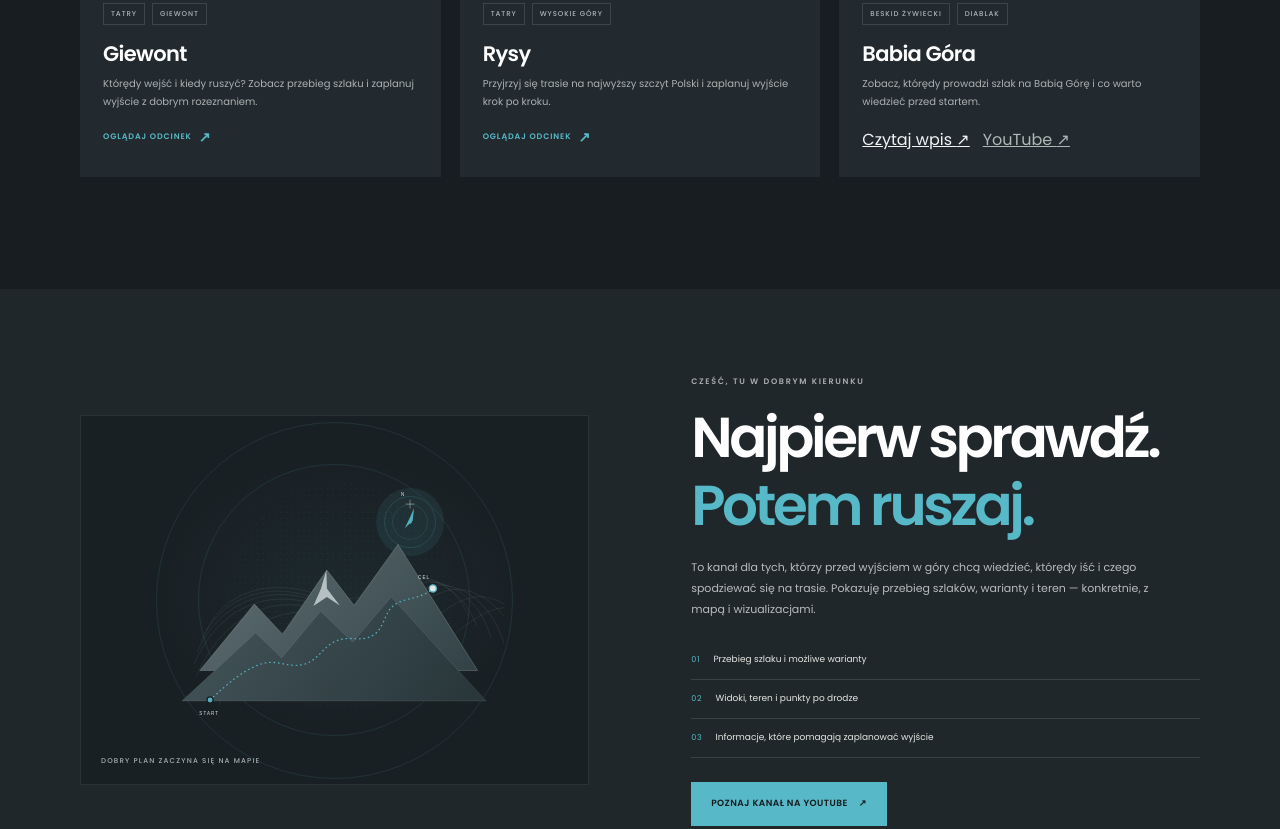
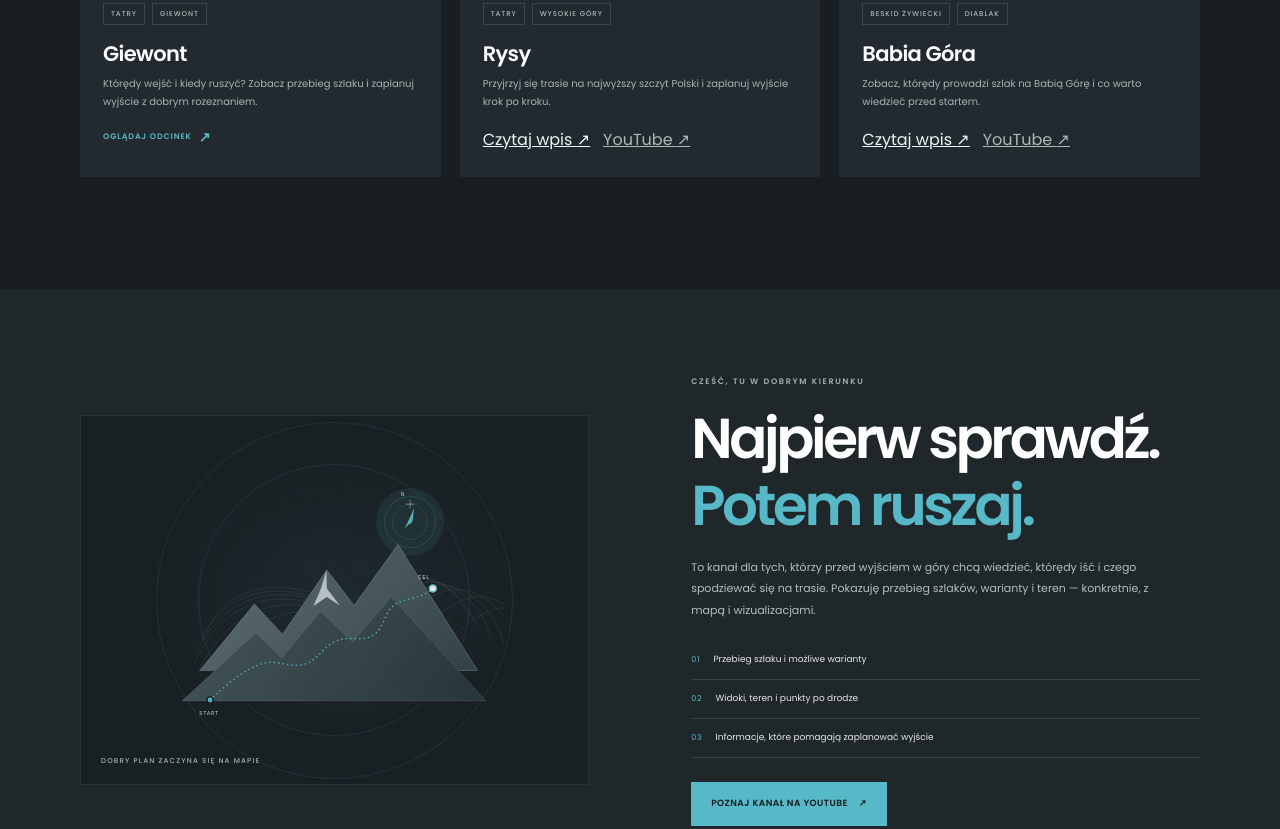
Before and after one commit to zpuchala/wdobrymkierunku.website, a plain HTML site: page site/index.html in a window 1280 px wide. Shown: the part 1196-2025 px from the top of the page. Drawn offline with Linux system fonts and the light colour scheme.

Commit message:
Dodaj link do wpisu o Rysach

```diff
--- a/site/index.html
+++ b/site/index.html
@@ -91,7 +91,7 @@
               <div class="episode-tags"><span>TATRY</span><span>WYSOKIE GÓRY</span></div>
               <h3>Rysy</h3>
               <p>Przyjrzyj się trasie na najwyższy szczyt Polski i zaplanuj wyjście krok po kroku.</p>
-              <a href="https://youtu.be/WBMHq4xDD6U" target="_blank" rel="noopener noreferrer">Oglądaj odcinek <span aria-hidden="true">↗</span></a>
+              <div class="episode-links"><a href="odcinki/rysy.html">Czytaj wpis <span aria-hidden="true">↗</span></a><a class="episode-watch-link" href="https://youtu.be/WBMHq4xDD6U" target="_blank" rel="noopener noreferrer">YouTube <span aria-hidden="true">↗</span></a></div>
             </div>
           </article>
           <article class="episode-card">
```
